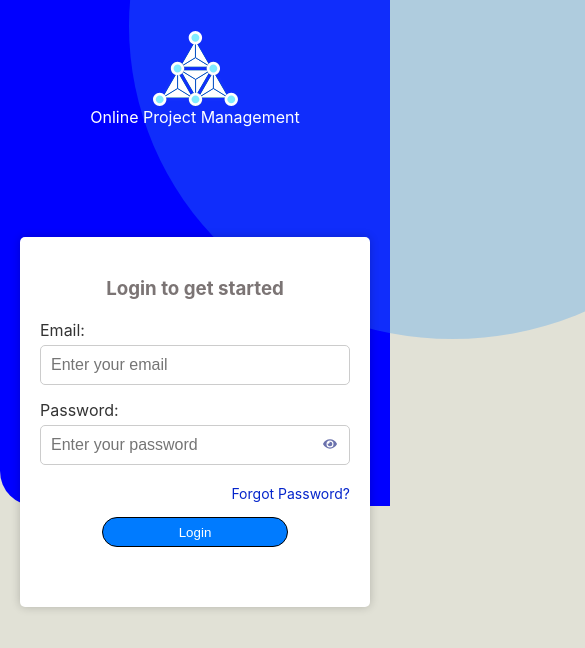
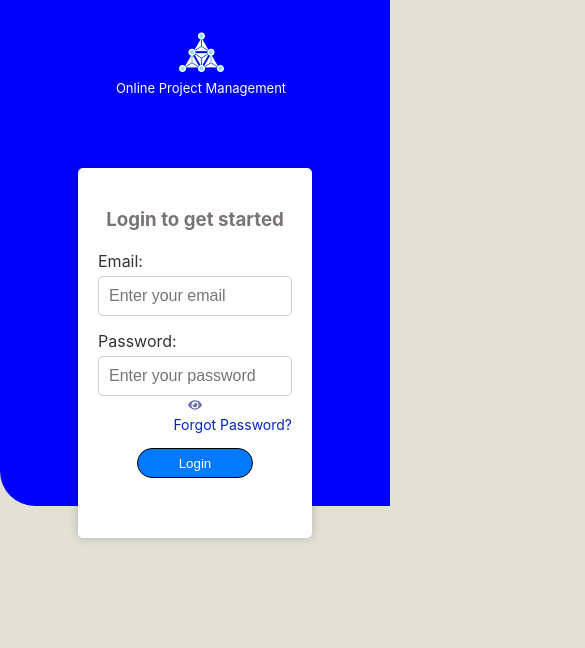
Before and after one commit to labbucode/dashboard, a React (Create React App) app: page / in a window 390 px wide. Shown: the top 648 px of the page, 585 px wide, since content can reach past the window. Built offline with nearby package versions, Linux system fonts and the light colour scheme.

Commit message:
login mobile resp

```diff
--- a/src/LoginPage.css
+++ b/src/LoginPage.css
@@ -144,3 +144,43 @@
     align-items: center;
     flex-direction: column;
 }
+
+@media (max-width: 668px) {
+
+  .login-form {
+      width: 60%;
+  }
+  .blue-box {
+  width: 100vw;
+    background-color: blue;
+    z-index: -1;
+    border-bottom-left-radius: 35px;
+}
+.logo{
+  top: 5px;
+  left: 6px;
+}
+.logo img{
+  width: 45px;
+    height: 55px;
+}
+.logo p{
+  font-size: small;
+
+}
+.OvalIcon {
+  position: relative;
+  max-width: 0%;
+}
+
+.login-container {
+  height: 60vh;
+ position: relative;
+ top: 100px;
+}
+  .show-password-button {
+      position: relative;
+      bottom: 0;
+      left: 0;
+  }
+}
```
